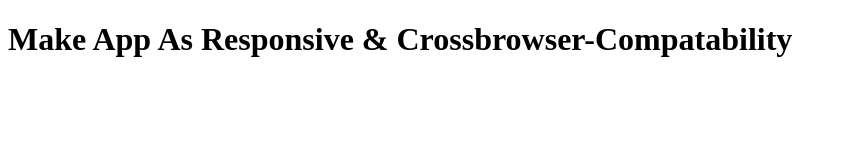
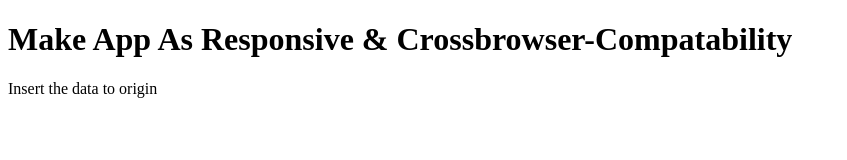
Before and after one commit to ramesh447/walmartProject-4, a plain HTML site: page site/index.html in a window 1280 px wide. Shown: the whole page, without its empty margins (0-847 px from the left). Drawn offline with Linux system fonts and the light colour scheme.

Commit message:
small change.

```diff
--- a/site/index.html
+++ b/site/index.html
@@ -5,5 +5,6 @@
 </head>
 <body>
 <h1>Make App As Responsive & Crossbrowser-Compatability</h1>
+<p>Insert the data to origin</p>
 </body>
 </html>
```
